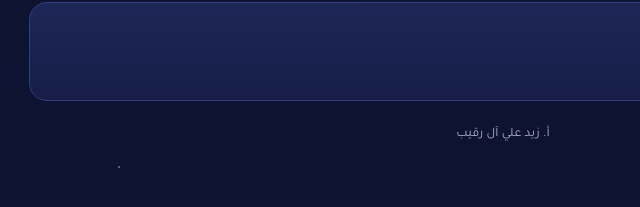
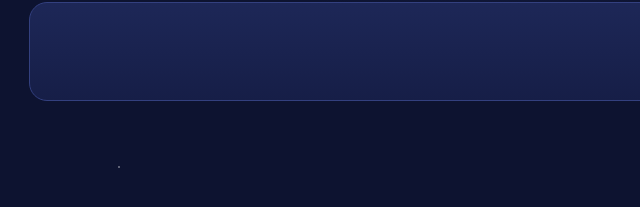
Before and after one commit to zaidali5065-droid/Alkasr, a plain HTML site: page qasr/index.html in a window 1280 px wide. Shown: the part 553-760 px from the top of the page, 137-777 px from the left. Drawn offline with Linux system fonts and the light colour scheme.

Commit message:
إزالة سطر الاسم من التذييل
Co-Authored-By: Claude Opus 5.5 <noreply@anthropic.com>
Claude-Session: https://claude.ai/code/session_0147k68rNYtRqSCToxMJi41Z

```diff
--- a/qasr/index.html
+++ b/qasr/index.html
@@ -176,7 +176,6 @@ canvas#fx{position:fixed;inset:0;pointer-events:none;z-index:80}
     <h3>🏆 أبطال القصر <small class="mute">(على هذا الجهاز)</small></h3>
     <ol id="lbList"></ol>
   </div>
-  <div class="footer">أ. زيد علي آل رقيب</div>
 </section>
 
 <!-- ========== ADVENTURE: NAME ========== -->
```
